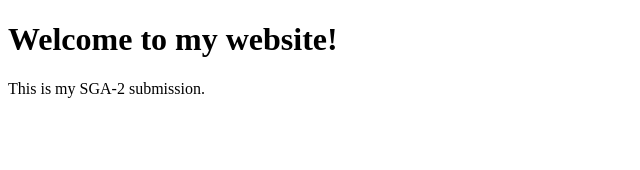
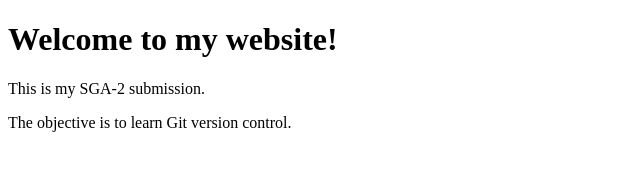
Before and after one commit to bhoomiii-09/SGA2_SDP, a plain HTML site: page index.html in a window 1280 px wide. Shown: the whole page, without its empty margins (0-640 px from the left). Drawn offline with Linux system fonts and the light colour scheme.

Commit message:
Updated assignment objective

```diff
--- a/index.html
+++ b/index.html
@@ -6,5 +6,6 @@
 <body>
     <h1>Welcome to my website!</h1>
     <p>This is my SGA-2 submission.</p>
+    <p>The objective is to learn Git version control.</p>
 </body>
 </html>
```
